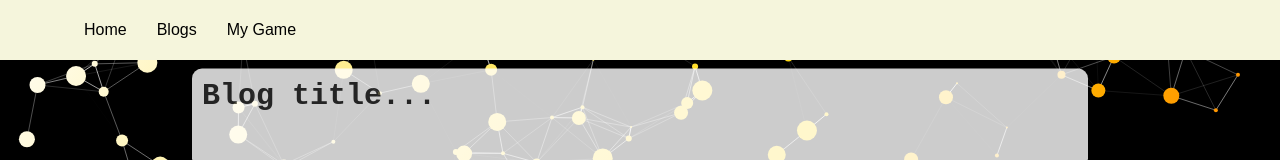
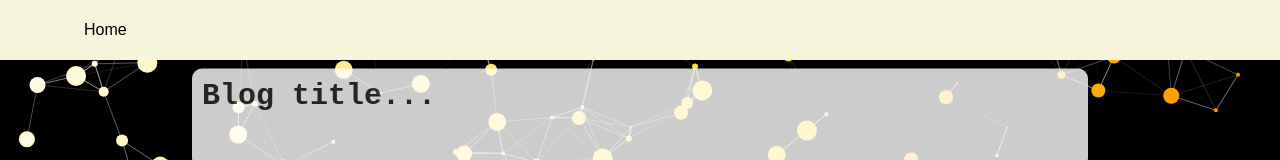
Before and after one commit to itsaditya98/myblog, a website: page editor.html in a window 1280 px wide. Shown: the top 160 px of the page. Drawn offline with Linux system fonts and the light colour scheme.

Commit message:
Update editor.html

```diff
--- a/editor.html
+++ b/editor.html
@@ -16,8 +16,6 @@
   <nav class="navbar">
     <ul class="links-container">
         <li class="link-item"><a href="./index.html" class="link">Home</a></li>
-        <li class="link-item"><a href="./blog.html" class="link">Blogs</a></li>
-        <li class="link-item"><a href="./gamep.html" class="link">My Game</a></li>
     </ul>
   </nav>
 
```
